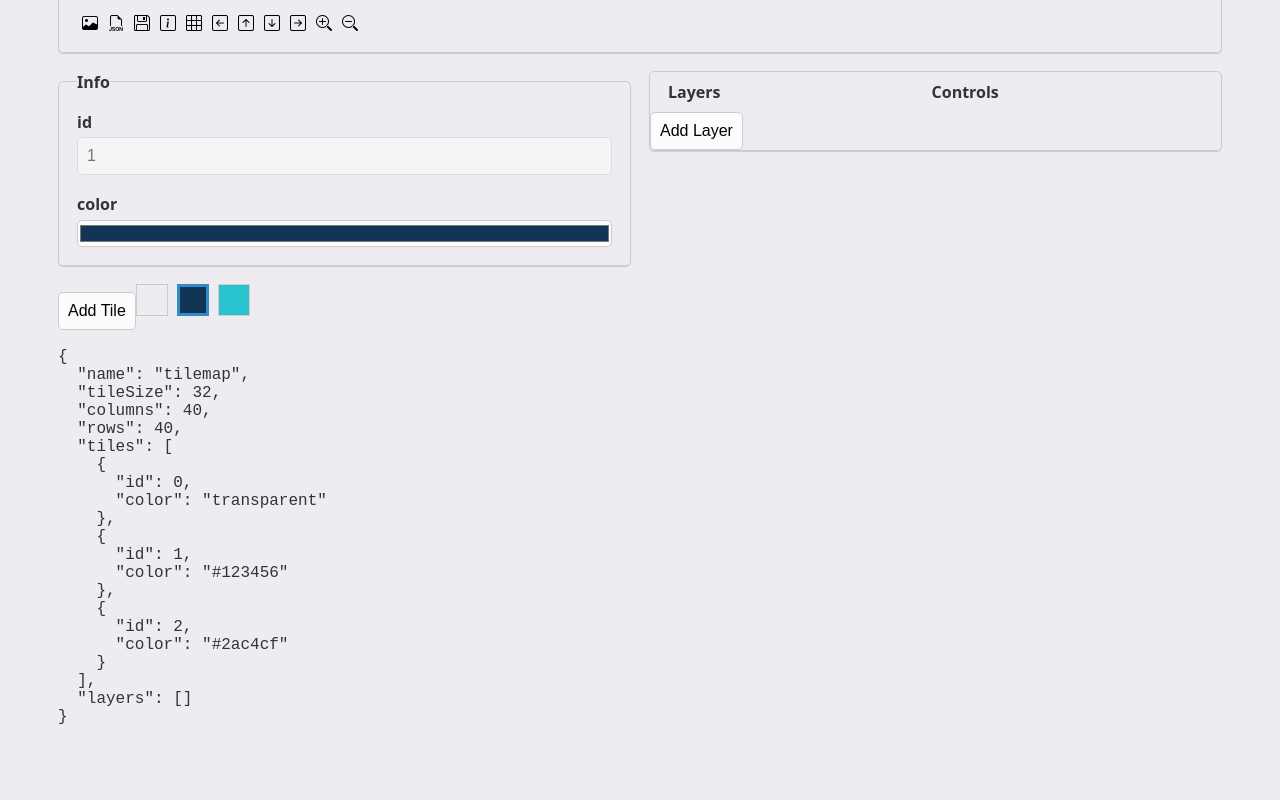
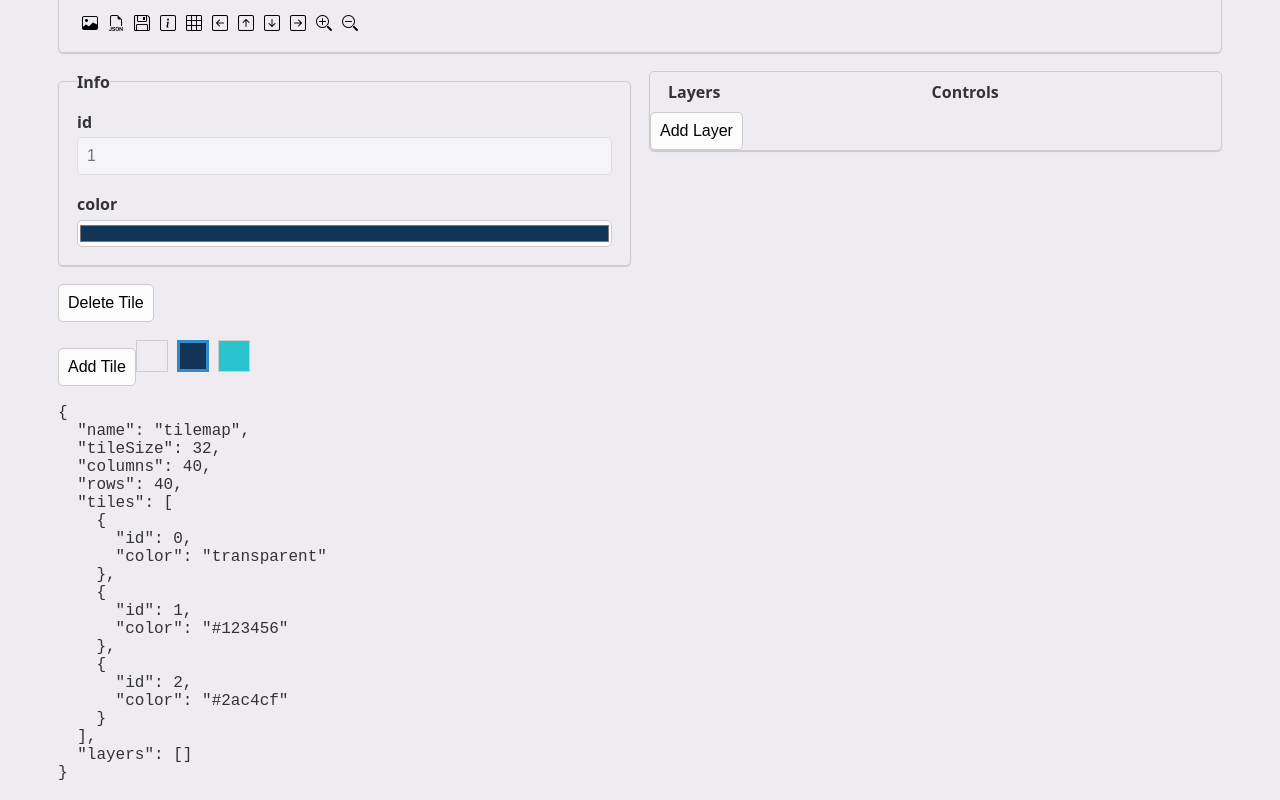
Before and after one commit to germanbisurgi/tilemaps, a Vue app: page / in a window 1280 px wide. Shown: the part 1004-1804 px from the top of the page. Before the commit the page ends 1748 px from the top, so only its background shows below. Built offline with nearby package versions, Linux system fonts and the light colour scheme.

Commit message:
Delete tile

```diff
--- a/src/components/AppTileInfo.vue
+++ b/src/components/AppTileInfo.vue
@@ -1,6 +1,9 @@
 <template>
   <div class="tile-info">
     <div id="tile-info-container" ref="tileInfoContainer" />
+    <button @click="deleteTile()">
+      Delete Tile
+    </button>
   </div>
 </template>
 
@@ -59,7 +62,13 @@ export default {
       this.editor.on('change', () => {
         this.appStore.updateTile(this.editor.getValue())
       })
+    },
+    deleteTile() {
+      const id = this.appStore.activeTileId
+      console.log(id)
+      this.appStore.deleteTile(id)
+      this.appStore.setActiveTileId(0)
     }
-  },
+  }
 }
 </script>
--- a/src/modules/tilemap.js
+++ b/src/modules/tilemap.js
@@ -39,6 +39,20 @@ class Tilemap {
     const tile = new Tile()
     tile.id = this.tiles.length
     this.tiles.push(tile)
+  }
+  deleteTile(id) {
+    this.tiles = this.tiles.filter((tile => tile.id !== id))
+
+    this.layers.forEach((layer) => {
+
+      layer.grid.forEach((row) => {
+        row.forEach((column, index) => {
+          if (column === id) {
+            row[index] = 0
+          }
+        })
+      })
+    })
   }
 
   appendRows(q) {
--- a/src/store/app/index.js
+++ b/src/store/app/index.js
@@ -40,6 +40,14 @@ const useAppStore = defineStore('app', {
     },
     setActiveTileId(value) {
       this.activeTileId = value
+    },
+    deleteTile (id) {
+      const tilemap = this.tilemap
+      tilemap.deleteTile(id)
+
+      this.$patch((state) => {
+        state.tilemap = tilemap
+      })
     },
     updateTile(newTile) {
       let tiles = this.tilemap.tiles
```
